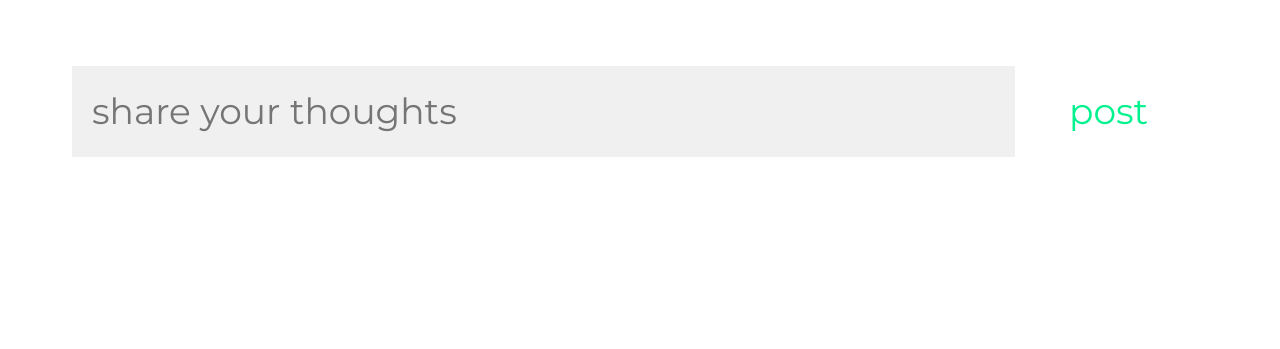
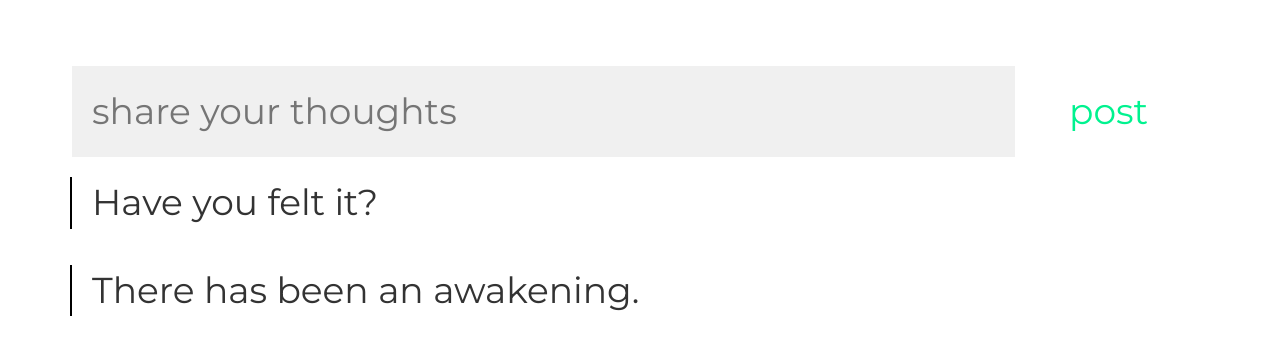
Before and after one commit to christophszcz/threadly, a plain HTML site: page index.html in a window 1280 px wide. Shown: the part 97-446 px from the top of the page. Drawn offline with Linux system fonts and the light colour scheme.

Commit message:
Added demo list items

```diff
--- a/css/style.css
+++ b/css/style.css
@@ -24,7 +24,7 @@ form input{
   padding:20px;
   width: 100%;
 
-  transition: background 2s border-left: 2s;
+  transition: background 2s, border-left 2s;
 }
 
 form input:focus{
@@ -44,9 +44,25 @@ button.btn {
   font-size: 36px;
   padding: 20px 24px;
 
+  transition: background 2s, color 2s;
+
 }
 
-button.btn :hover{
+button.btn:hover{
   background: #00f28f;
   color: #fff;
 }
+
+.comments{
+  margin-top: 20px;
+  list-style: none;
+  padding-left: 0px;
+}
+
+li{
+  padding-left: 20px;
+  border-left: 2px solid #000;
+  font-size: 36px;
+  margin: 0 0 36px;
+
+}
--- a/index.html
+++ b/index.html
@@ -31,6 +31,10 @@
 
         </form>
       </div>
+      <ul class="comments" id="comments">
+        <li>Have you felt it?</li>
+        <li>There has been an awakening.</li>
+      </ul>
     </div>
   </div>
 
```
